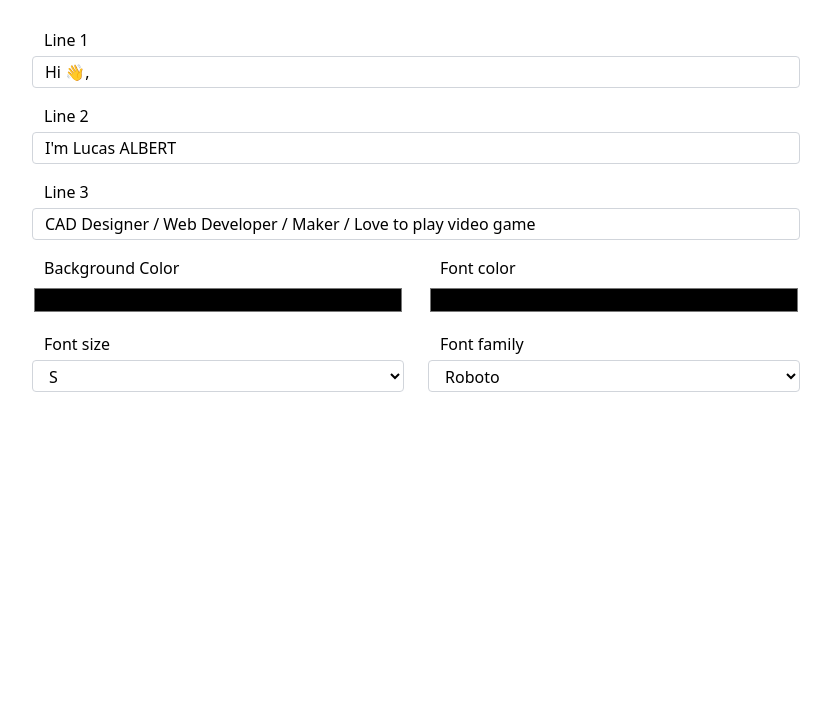
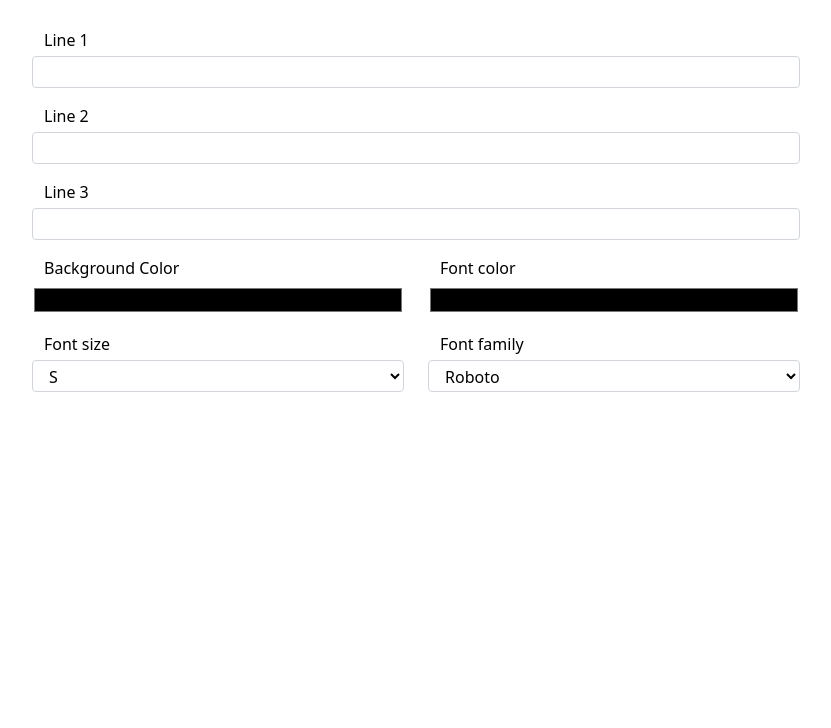
Before and after one commit to theoneweekproject/gh-cover-generator, a website: page index.html in a window 1280 px wide. Shown: the part 72-800 px from the top of the page, without its empty margins (224-1055 px from the left). Drawn offline with nearby package versions, Linux system fonts and the light colour scheme; files that its build step writes are made by us from their sources.

Commit message:
:art: Change indentation

```diff
--- a/index.html
+++ b/index.html
@@ -24,17 +24,17 @@
         <div class="flex flex-col pb-4">
           <!-- Line 1 -->
           <label for="line1" class="pl-3 pb-1">Line 1</label>
-        <input type="text" name="line1" id="line1" class="h-8 border border-gray-300 rounded px-3 py-1" value="Hi 👋,">
+          <input type="text" name="line1" id="line1" class="h-8 border border-gray-300 rounded px-3 py-1">
         </div>
         <div class="flex flex-col pb-4">
           <!-- Line 2 -->
           <label for="line2" class="pl-3 pb-1">Line 2</label>
-        <input type="text" name="line2" id="line2" class="h-8 border border-gray-300 rounded px-3 py-1" value="I'm Lucas ALBERT">
+          <input type="text" name="line2" id="line2" class="h-8 border border-gray-300 rounded px-3 py-1">
         </div>
         <div class="flex flex-col pb-4">
           <!-- Line 3 -->
           <label for="line3" class="pl-3 pb-1">Line 3</label>
-        <input type="text" name="line3" id="line3" class="h-8 border border-gray-300 rounded px-3 py-1" value="CAD Designer / Web Developer / Maker / Love to play video game">
+          <input type="text" name="line3" id="line3" class="h-8 border border-gray-300 rounded px-3 py-1">
         </div>
         <div class="flex pb-4 space-x-6">
           <div class="w-full flex flex-col">
@@ -75,8 +75,10 @@
       <!-- End - Inputs -->
 
       <!-- Start - Preview -->
-    <div class="flex flex-col ">
+      <div class="flex flex-col">
+        <div class="preview relative" id="preview">
           <canvas height="500" width="1280" id="imagePreview" class="max-w-full py-4"></canvas>
+        </div>
         <button class="mx-auto px-10 py-2 bg-purple-700 text-white font-medium rounded-lg">Generate image</button>
       </div>
       <!-- End - Preview -->
@@ -99,6 +101,7 @@
     </div>
     <!-- End - Main container -->
 
+    <script src="./js/canvasEditor.js"></script>
     <script src="./js/app.js"></script>
   </body>
 </html>
```
Lines whose indentation alone changed are shown as unchanged.
